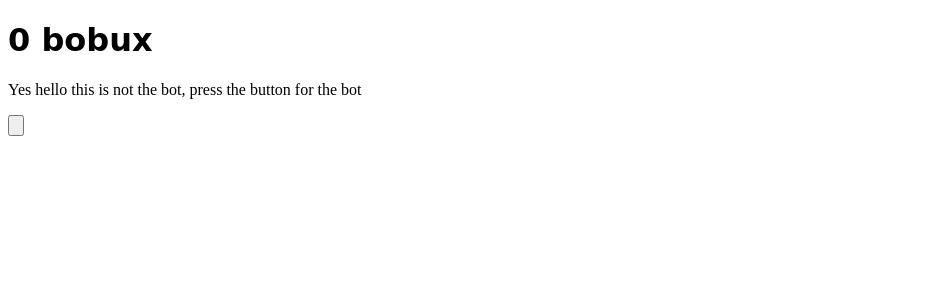
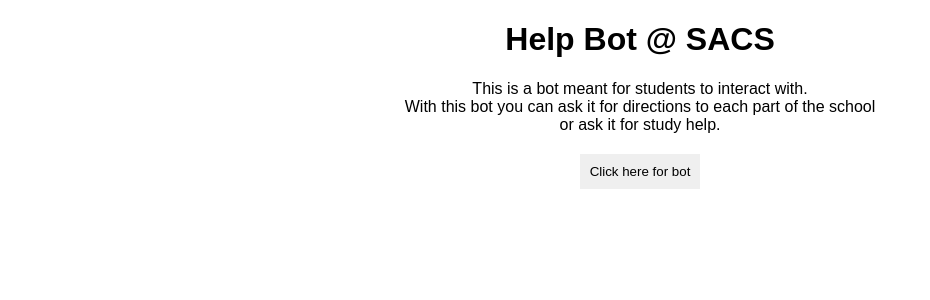
Before and after one commit to habla0/sacshelpbot, a Flask app: page / in a window 1280 px wide. Shown: the top 300 px of the page, without its empty margins (0-930 px from the left). Run offline with Flask 2, Linux system fonts and the light colour scheme.

Commit message:
I dont even know anymore please let me sleep

```diff
--- a/app.py
+++ b/app.py
@@ -34,7 +34,7 @@
         ("how are you",): "I'm not bad, I guess.",
         ("english",): "Start preparing early! Quote tables and drafts are your best friend (other than me of course) :)",
         ("ib",): "Sorry, I don't speak cringe.",
-        ("hsc",): "Sam Davis slander????????? 😲😨😱😰😳😳🤪"
+        ("hsc",): "Infinitely better than the IB I feel."
         # I really can't think of more things to add rn - 2:31am, 1/06/2021
     }
 
@@ -101,26 +101,6 @@
 
         conversation.append(botMsg)
 
-        # A prime example of why you shouldn't code while tired
-        # bad bad bad bad code NEVER EVER do this
-        '''
-        try:
-            if conversation[-3] == "help":
-                print("ENTERED STAGE 2")
-                print("USER INPUT IS:",userInput)
-                if conversation[-2] == "homework" or conversation[-2] == "study":
-                    for key in helpResponseDict:
-                        for keyword in key:
-                            print("STAGE 2: ",keyword)
-                            if keyword in userInput:
-                                print("USER INPUT AGAIN IS:",userInput)
-                                print('RESPONSE STAGE 2:',keyword)
-                                botMsg = responseDict[key]
-            conversation.append(botMsg)
-        except:
-        '''
-
-        #print(conversation)
         return render_template('chat.html', conversation=conversation)
 
 app.run(debug=True)
--- /dev/null
+++ b/static/main.css
@@ -0,0 +1,20 @@
+p {
+    text-align: center;
+    margin: 20px;
+    font-family: Arial, Helvetica, sans-serif;
+}
+
+h1 {
+    text-align: center;
+    font-family: Arial, Helvetica, sans-serif;
+}
+
+input[type=button] {
+    text-align: center;
+    padding: 10px;
+    border: none;
+}
+
+div {
+    text-align: center;
+}
--- a/templates/chat.html
+++ b/templates/chat.html
@@ -2,10 +2,11 @@
 <html>
     <head>
         <title>SACS Help</title>
+        <!-- I have no clue if the CSS will actually show up properly. In the event that it doesn't remove the stylesheet-->
         <link rel="stylesheet" href="{{ url_for('static', filename='chat.css') }}">
     </head>
     <body>
-        <h1>2 bobux</h1>
+        <h1>help bot</h1>
 
         <div class="container">
             {% for message in conversation %}
--- a/templates/index.html
+++ b/templates/index.html
@@ -1,11 +1,18 @@
 <!DOCTYPE html>
 <html>
+    <head>
+        <link rel="stylesheet" href="static/main.css">
+    </head>
     <body>
-        <h1 style="font-family: Comic Sans MS", sans-serif>0 bobux</h1>
+        <h1>Help Bot @ SACS</h1>
         <p>
-            Yes hello this is not the bot, press the button for the bot
+            This is a bot meant for students to interact with.<br>
+            With this bot you can ask it for directions to each part of the school<br>
+            or ask it for study help.
         </p>
-        <input type="button" id="theButton" text="Click here for bot">
+        <div>
+            <input type="button" id="theButton" value="Click here for bot">
+        </div>
         <script>
             document.getElementById("theButton").onclick = function() {
                 location.href = "/bot";
```
Also changed, not shown: static/chat.css (+6 -1 lines).
